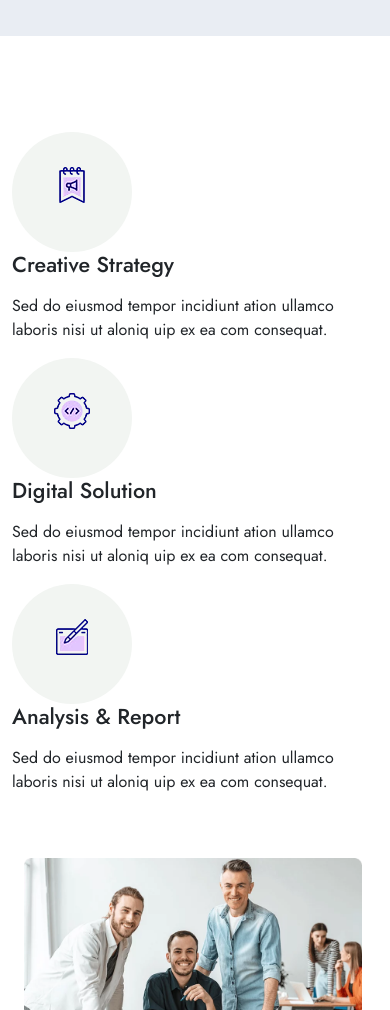
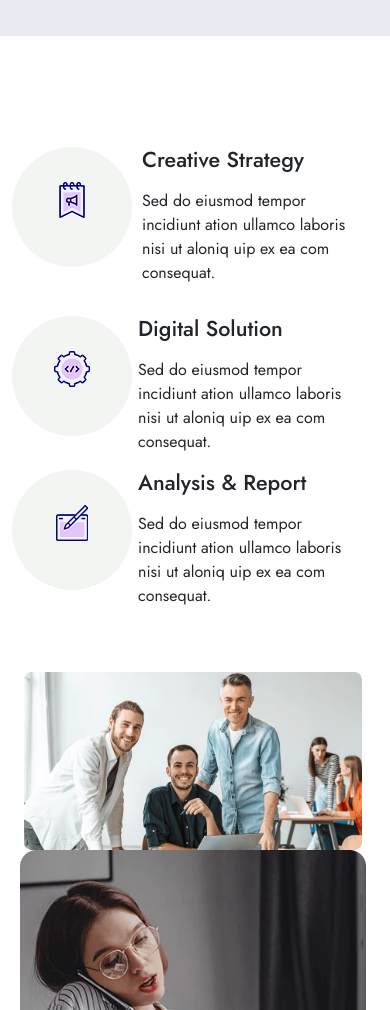
Before and after one commit to abdulrahim-ramadan/Egens-Bootstrap-Landing-Page, a plain HTML site: page index.html in a window 390 px wide. Shown: the part 1000-2010 px from the top of the page. Drawn offline with nearby package versions, Linux system fonts and the light colour scheme.

Commit message:
add responsive to featutes section

```diff
--- a/css/style.css
+++ b/css/style.css
@@ -162,3 +162,6 @@ padding-bottom:0 !important
 margin-top: 50px;
 }
   }
+  .feature-card{
+    margin: 15px 0px;
+  }
--- a/index.html
+++ b/index.html
@@ -88,15 +88,15 @@
       <!-- features start -->
       <div class="container my-5 py-5">
         <div class="row">
-          <div class="col-lg-4 col-sm-12">
+          <div class=" feature-card col-lg-4 col-sm-12">
             <div class="row">
-            <div class="col-lg-4 col-sm-4">
+            <div class="col-4 col-sm-4">
               <div class="feature-icon">
                 <img src="img/3.webp" alt="">
               </div>
             </div>
 
-            <div class="col-lg-8 pe-4 col-sm-8 ">
+            <div class="col-8 pe-4 col-sm-8 ">
               <h4>Creative Strategy</h4>
               <p class="mt-3">Sed do eiusmod tempor incidiunt ation ullamco laboris nisi ut aloniq uip ex ea com consequat.</p>
 
@@ -105,13 +105,13 @@
         </div>
         <div class="col-lg-4 pe-4 col-sm-12">
           <div class="row">
-          <div class="col-lg-4 pe-4 col-sm-4">
+          <div class="col-4 pe-4 col-sm-4">
             <div class="feature-icon">
               <img src="img/4.webp" alt="">
             </div>
           </div>
 
-          <div class="col-lg-8 pe-4 col-sm-8">
+          <div class="col-8 pe-4 col-sm-8">
             <h4>Digital Solution</h4>
             <p class="mt-3">Sed do eiusmod tempor incidiunt ation ullamco laboris nisi ut aloniq uip ex ea com consequat.</p>
 
@@ -120,13 +120,13 @@
       </div>
       <div class="col-lg-4 pe-4 col-sm-12">
         <div class="row">
-        <div class="col-lg-4 col-sm-4">
+        <div class="col-4 col-sm-4">
           <div class="feature-icon">
             <img src="img/5.webp" alt="">
           </div>
         </div>
 
-        <div class="col-lg-8">
+        <div class="col-8 pe-4 col-sm-6">
           <h4>Analysis & Report</h4>
           <p class="mt-3">Sed do eiusmod tempor incidiunt ation ullamco laboris nisi ut aloniq uip ex ea com consequat.</p>
 
```
